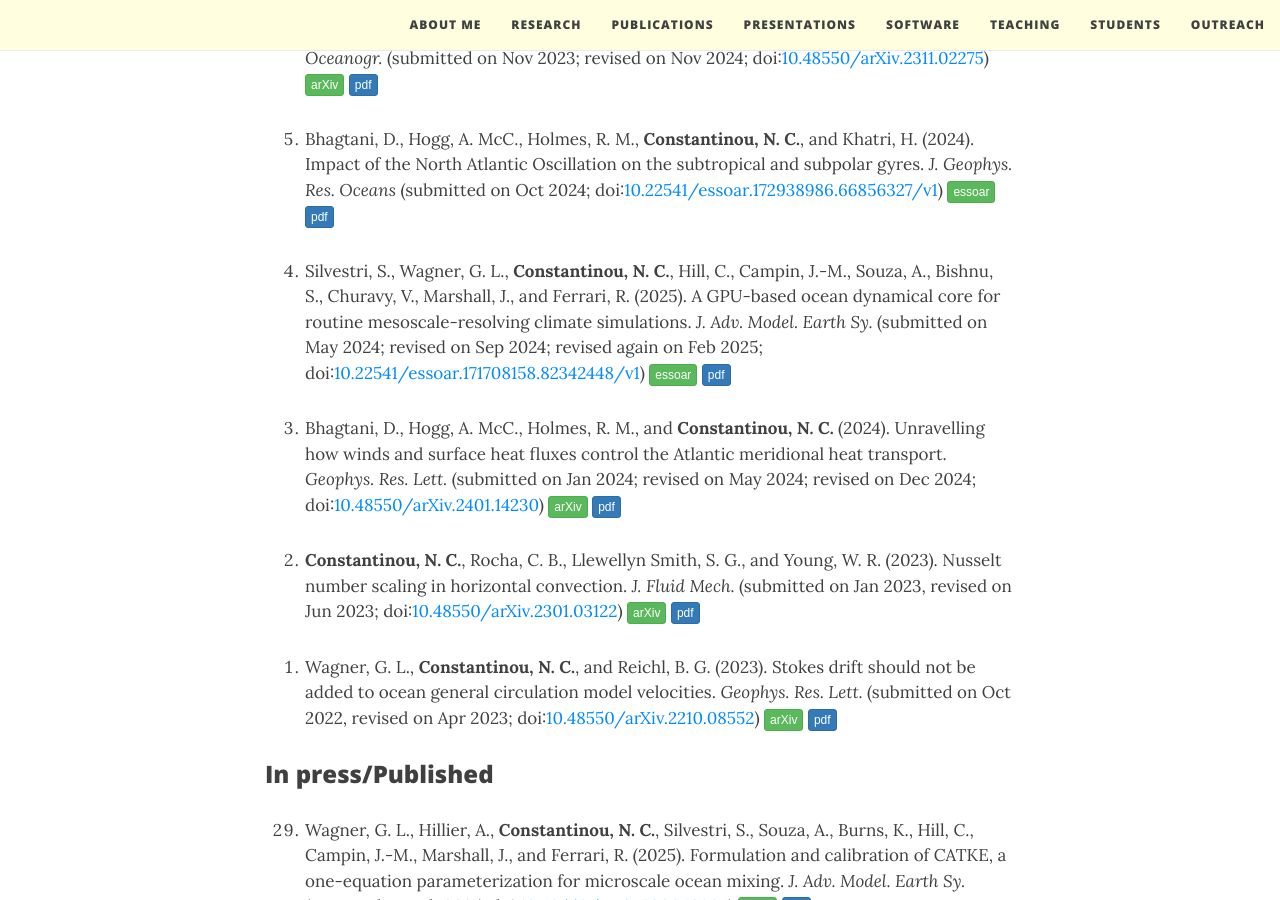
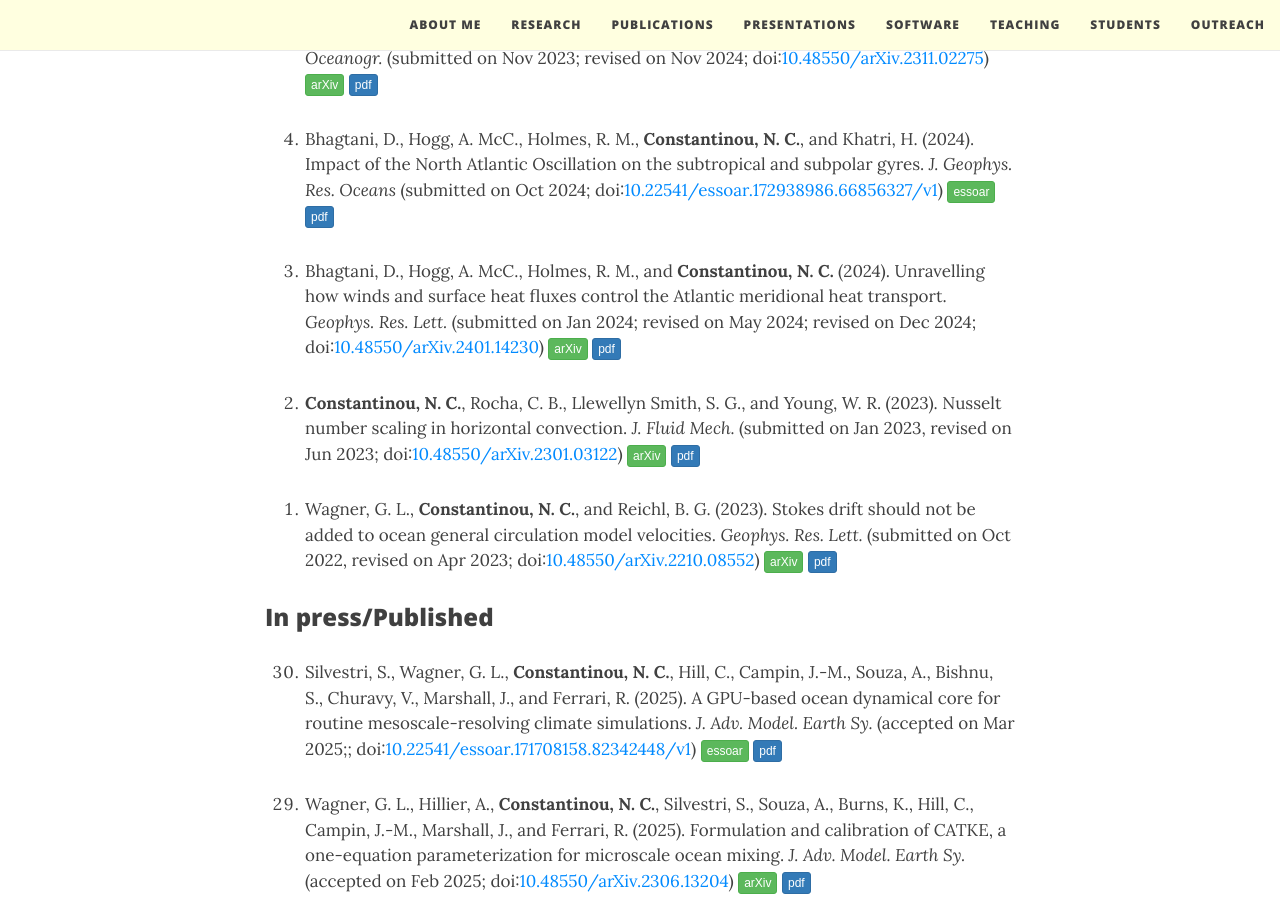
Before and after one commit to navidcy/navidcy.github.io, a Jekyll site: the page built from publications.md, in a window 1280 px wide and 900 px high, scrolled down 812 px. Built offline with Jekyll 4.4.1, drawn with Linux system fonts in a browser that asks for light colours; nearby versions of some CDN libraries; comment, search, counter and statistics services are not loaded; some of the changed lines change nothing that is shown.

Commit message:
gpu-mesoscale paper accepted

```diff
--- a/publications.md
+++ b/publications.md
@@ -27,9 +27,6 @@
 0. Bhagtani, D., Hogg, A. McC., Holmes, R. M., **Constantinou, N. C.**, and Khatri, H. (2024). Impact of the North Atlantic Oscillation on the subtropical and subpolar gyres. _J. Geophys. Res. Oceans_ (submitted on Oct 2024; doi:[10.22541/essoar.172938986.66856327/v1](https://doi.org/10.22541/essoar.172938986.66856327/v1){:target="_blank"}) [<span class="btn btn-success btn-xs{{end}}" style="font-family:sans-serif;">essoar</span>](https://doi.org/10.22541/essoar.172938986.66856327/v1){:target="_blank"} [<span class="btn btn-primary btn-xs{{end}}" style="font-family:sans-serif;">pdf</span>][gyres-NAO]
 
 
-0. Silvestri, S., Wagner, G. L., **Constantinou, N. C.**, Hill, C., Campin, J.-M., Souza, A., Bishnu, S., Churavy, V., Marshall, J., and Ferrari, R. (2025). A GPU-based ocean dynamical core for routine mesoscale-resolving climate simulations. _J. Adv. Model. Earth Sy._ (submitted on May 2024; revised on Sep 2024; revised again on Feb 2025; doi:[10.22541/essoar.171708158.82342448/v1](https://doi.org/10.22541/essoar.171708158.82342448/v1){:target="_blank"}) [<span class="btn btn-success btn-xs{{end}}" style="font-family:sans-serif;">essoar</span>](https://doi.org/10.22541/essoar.171708158.82342448/v1){:target="_blank"} [<span class="btn btn-primary btn-xs{{end}}" style="font-family:sans-serif;">pdf</span>][mesoscale-gpu-dycore]
-
-
 0. Bhagtani, D., Hogg, A. McC., Holmes, R. M., and **Constantinou, N. C.** (2024). Unravelling how winds and surface heat fluxes control the Atlantic meridional heat transport. _Geophys. Res. Lett._ (submitted on Jan 2024; revised on May 2024; revised on Dec 2024; doi:[10.48550/arXiv.2401.14230](https://doi.org/10.48550/arXiv.2401.14230)) [<span class="btn btn-success btn-xs{{end}}" style="font-family:sans-serif;">arXiv</span>][arXiv:2401.14230]{:target="_blank"} [<span class="btn btn-primary btn-xs{{end}}" style="font-family:sans-serif;">pdf</span>][atlanticMHT]
 
 
@@ -41,6 +38,9 @@
 
 
 ### In press/Published
+
+
+0. Silvestri, S., Wagner, G. L., **Constantinou, N. C.**, Hill, C., Campin, J.-M., Souza, A., Bishnu, S., Churavy, V., Marshall, J., and Ferrari, R. (2025). A GPU-based ocean dynamical core for routine mesoscale-resolving climate simulations. _J. Adv. Model. Earth Sy._ (accepted on Mar 2025;; doi:[10.22541/essoar.171708158.82342448/v1](https://doi.org/10.22541/essoar.171708158.82342448/v1){:target="_blank"}) [<span class="btn btn-success btn-xs{{end}}" style="font-family:sans-serif;">essoar</span>](https://doi.org/10.22541/essoar.171708158.82342448/v1){:target="_blank"} [<span class="btn btn-primary btn-xs{{end}}" style="font-family:sans-serif;">pdf</span>][mesoscale-gpu-dycore]
 
 
 0. Wagner, G. L., Hillier, A., **Constantinou, N. C.**, Silvestri, S., Souza, A., Burns, K., Hill, C., Campin, J.-M., Marshall, J., and Ferrari, R. (2025). Formulation and calibration of CATKE, a one-equation parameterization for microscale ocean mixing. _J. Adv. Model. Earth Sy._ (accepted on Feb 2025; doi:[10.48550/arXiv.2306.13204](https://doi.org/10.48550/arXiv.2306.13204){:target="_blank"}) [<span class="btn btn-success btn-xs{{end}}" style="font-family:sans-serif;">arXiv</span>][arXiv:2306.13204]{:target="_blank"} [<span class="btn btn-primary btn-xs{{end}}" style="font-family:sans-serif;">pdf</span>][catke-physics]
```
